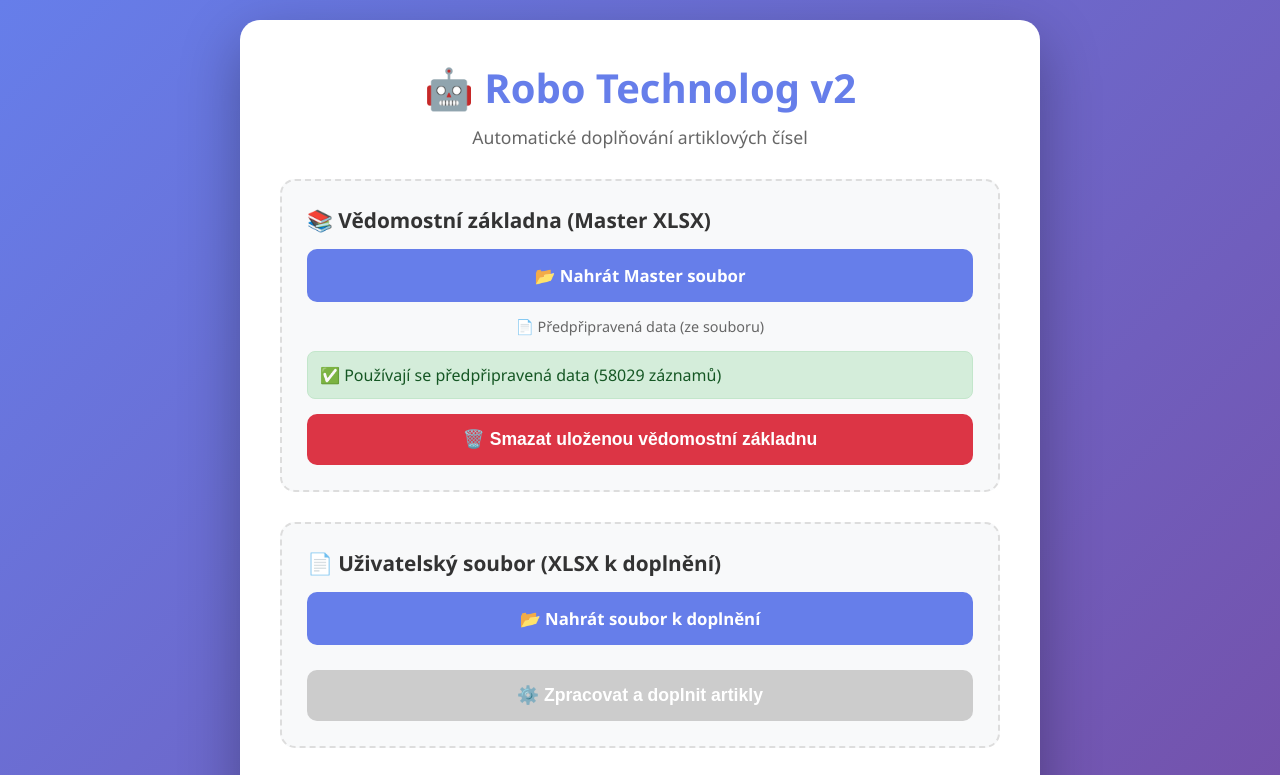
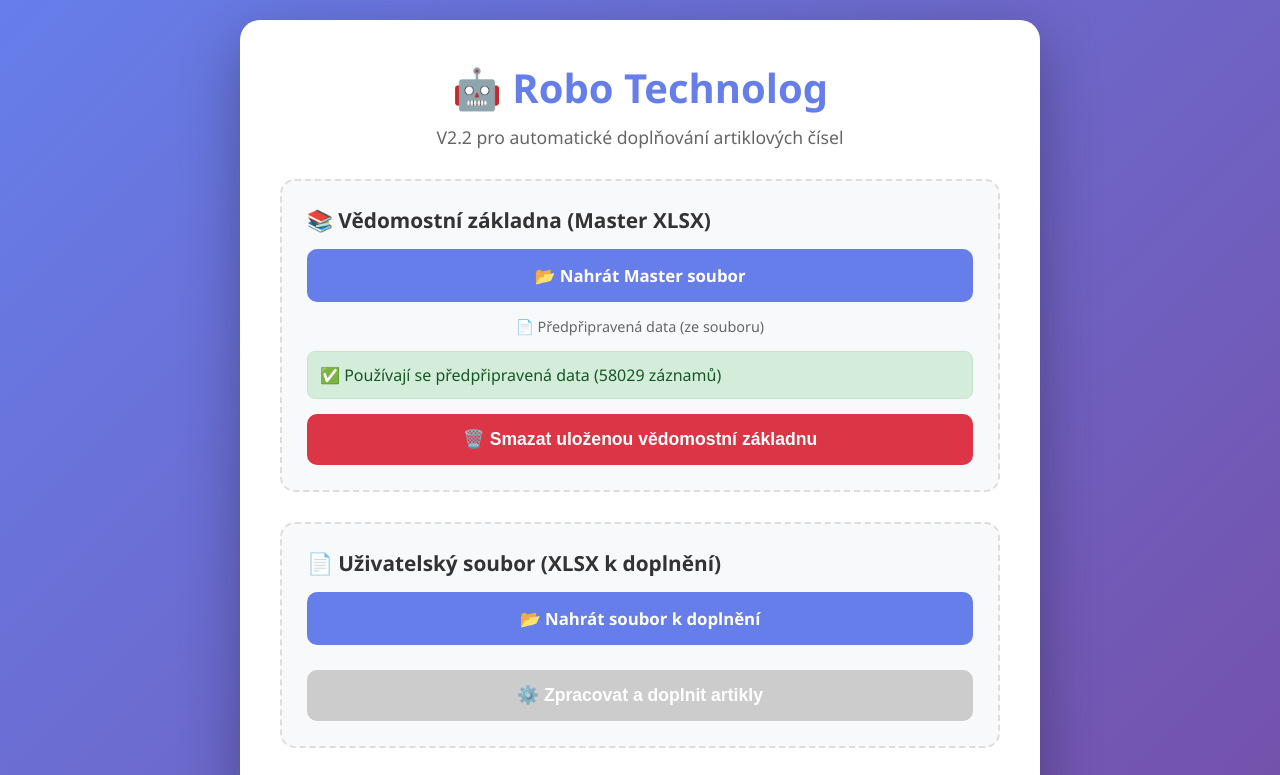
Before and after one commit to OndrejU-SAG/Robo-Technolog, a plain HTML site: page index.html in a window 1280 px wide. Shown: the top 775 px of the page. Drawn offline with Linux system fonts and the light colour scheme.

Commit message:
Update index.html

```diff
--- a/index.html
+++ b/index.html
@@ -226,8 +226,8 @@
 </head>
 <body>
     <div class="container">
-        <h1>🤖 Robo Technolog v2</h1>
-        <p class="subtitle">Automatické doplňování artiklových čísel</p>
+        <h1>🤖 Robo Technolog</h1>
+        <p class="subtitle">V2.2 pro automatické doplňování artiklových čísel</p>
 
         <!-- Master File Section -->
         <div class="section">
```
